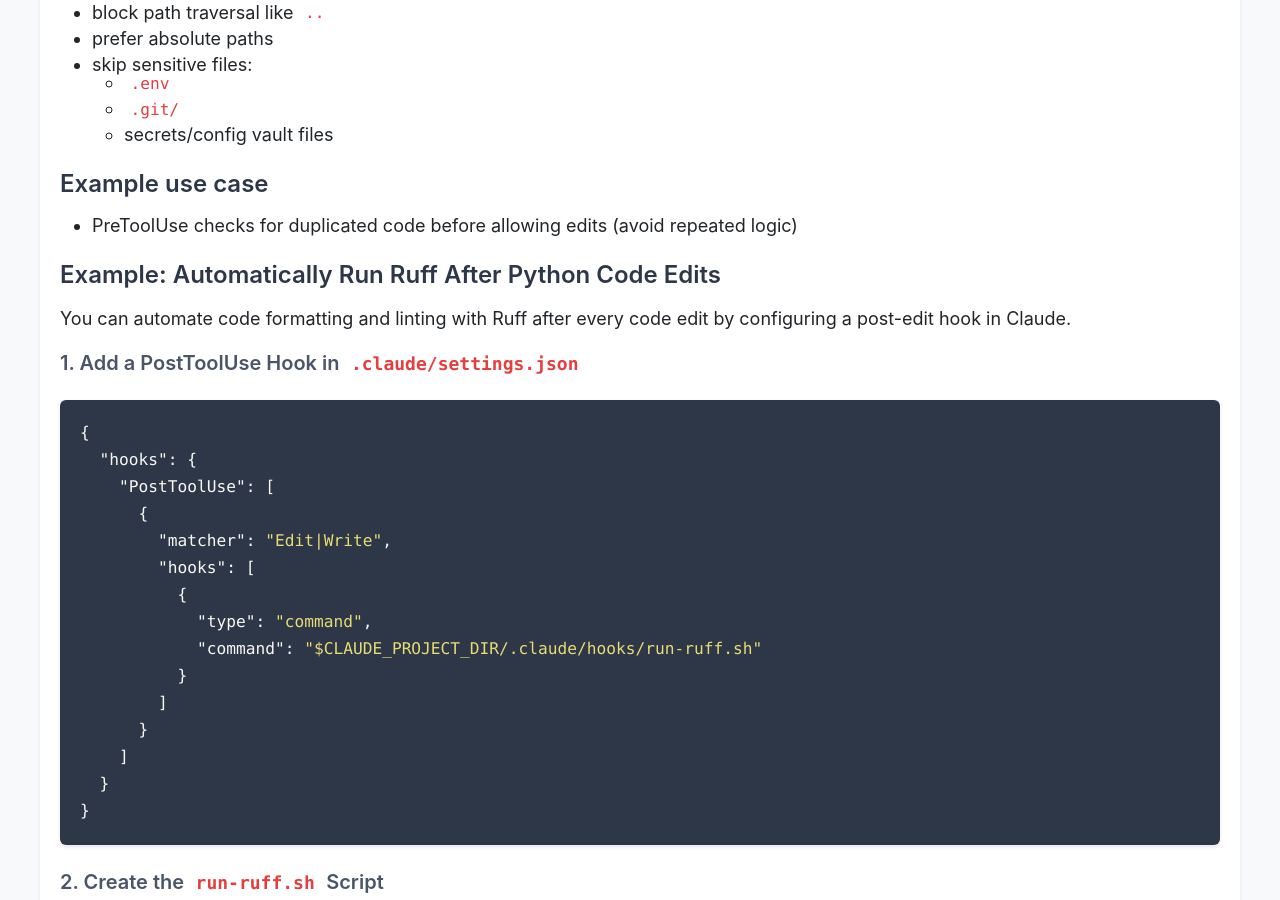
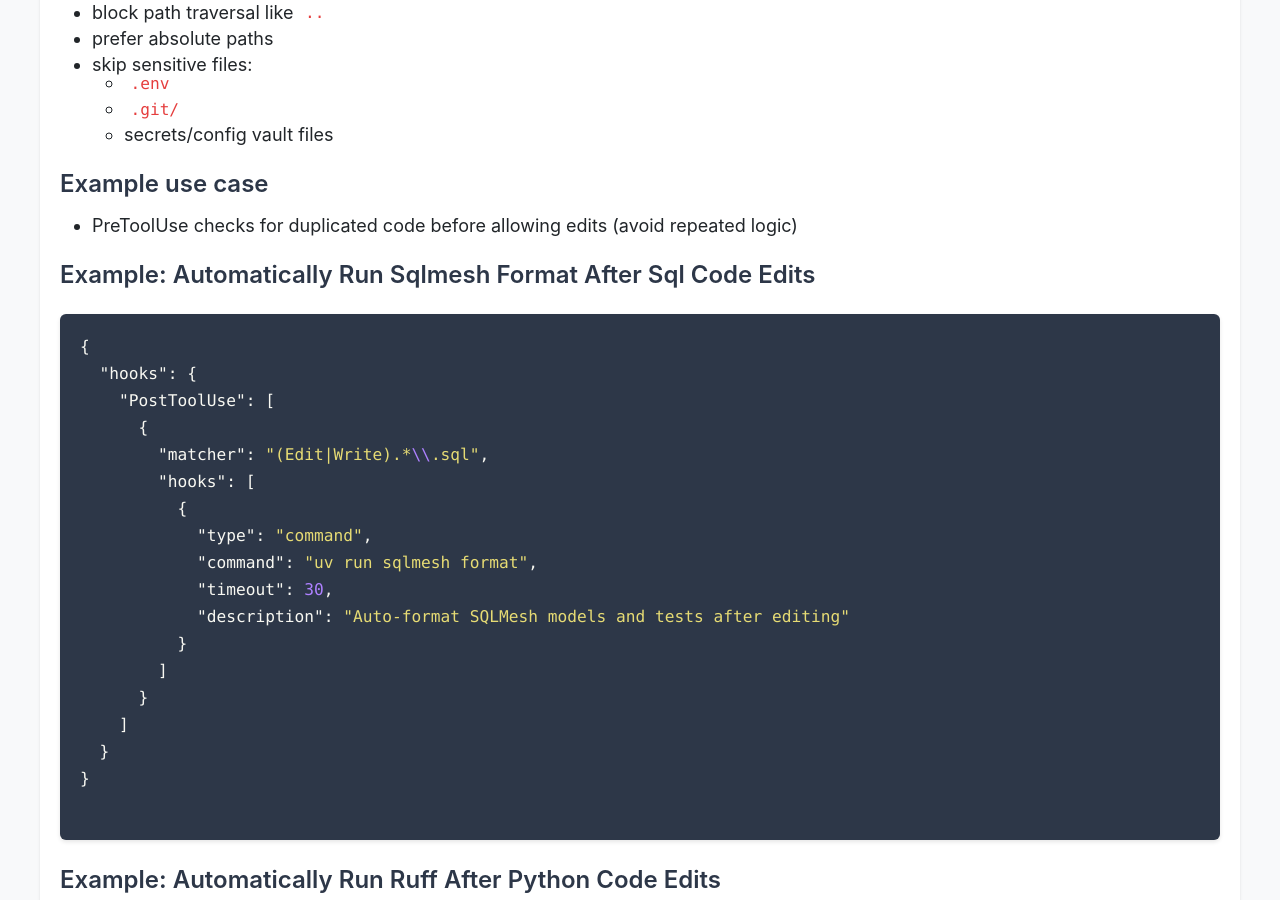
Before and after one commit to CarlosPena00/carlospena00.github.io, a Jekyll site: the page built from _posts/2026-01-16-claude-code-in-action.md, in a window 1280 px wide and 900 px high, scrolled down 6993 px. Built offline with Jekyll 4.4.1, drawn with Linux system fonts in a browser that asks for light colours; some of the changed text lies outside the part shown.

Commit message:
feat(blog): Update title and add example for automatic SQL formatting after code edits

````diff
--- a/_posts/2026-01-16-claude-code-in-action.md
+++ b/_posts/2026-01-16-claude-code-in-action.md
@@ -284,6 +284,28 @@ Tool names you can hook into:
 ### Example use case
 - PreToolUse checks for duplicated code before allowing edits (avoid repeated logic)
 
+### Example: Automatically Run Sqlmesh Format After Sql Code Edits
+
+```json
+{
+  "hooks": {
+    "PostToolUse": [
+      {
+        "matcher": "(Edit|Write).*\\.sql",
+        "hooks": [
+          {
+            "type": "command",
+            "command": "uv run sqlmesh format",
+            "timeout": 30,
+            "description": "Auto-format SQLMesh models and tests after editing"
+          }
+        ]
+      }
+    ]
+  }
+}
+
+```
 
 ### Example: Automatically Run Ruff After Python Code Edits
 
````
Also changed, not shown: other parts of _posts/2026-01-16-claude-code-in-action.md (+1 -1 lines).
